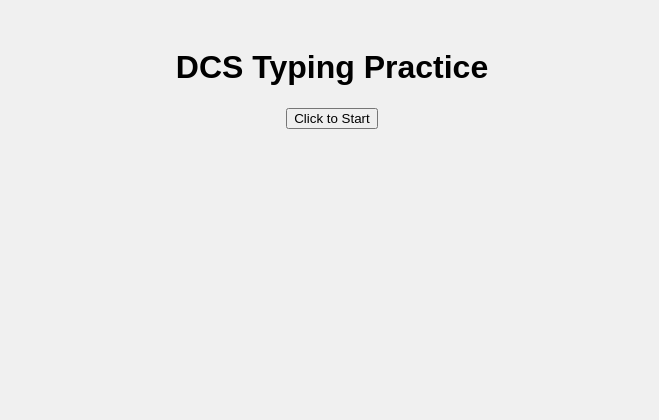
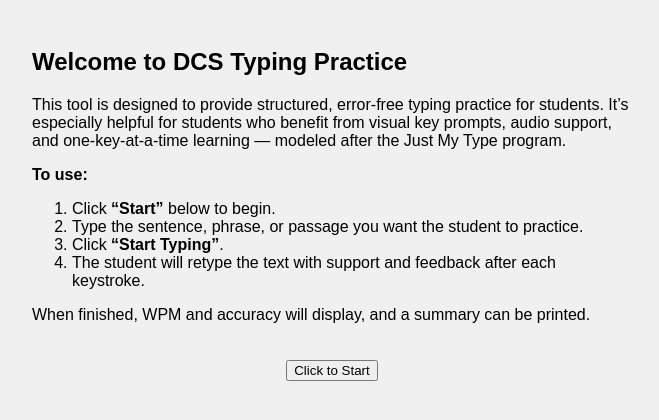
Before and after one commit to kristiestuber/DCS-Typing-Practice, a plain HTML site: page index.html in a window 1280 px wide. Shown: the whole page, without its empty margins (308-967 px from the left). Drawn offline with nearby package versions, Linux system fonts and the light colour scheme.

Commit message:
Update index.html

```diff
--- a/index.html
+++ b/index.html
@@ -27,7 +27,18 @@
   </style>
 </head>
 <body>
-  <h1>DCS Typing Practice</h1>
+  <div id="intro-text" style="max-width: 600px; margin: 0 auto; text-align: left; padding-bottom: 20px;">
+  <h2>Welcome to DCS Typing Practice</h2>
+  <p>This tool is designed to provide structured, error-free typing practice for students. It’s especially helpful for students who benefit from visual key prompts, audio support, and one-key-at-a-time learning — modeled after the Just My Type program.</p>
+  <strong>To use:</strong>
+  <ol>
+    <li>Click <strong>“Start”</strong> below to begin.</li>
+    <li>Type the sentence, phrase, or passage you want the student to practice.</li>
+    <li>Click <strong>“Start Typing”</strong>.</li>
+    <li>The student will retype the text with support and feedback after each keystroke.</li>
+  </ol>
+  <p>When finished, WPM and accuracy will display, and a summary can be printed.</p>
+</div>
   <button id="start-button" onclick="initApp()">Click to Start</button>
 
   <div id="app" style="display:none;">
```
